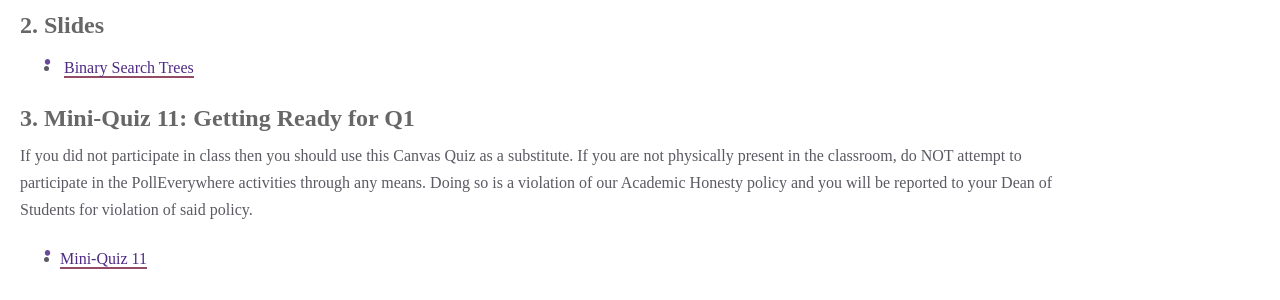
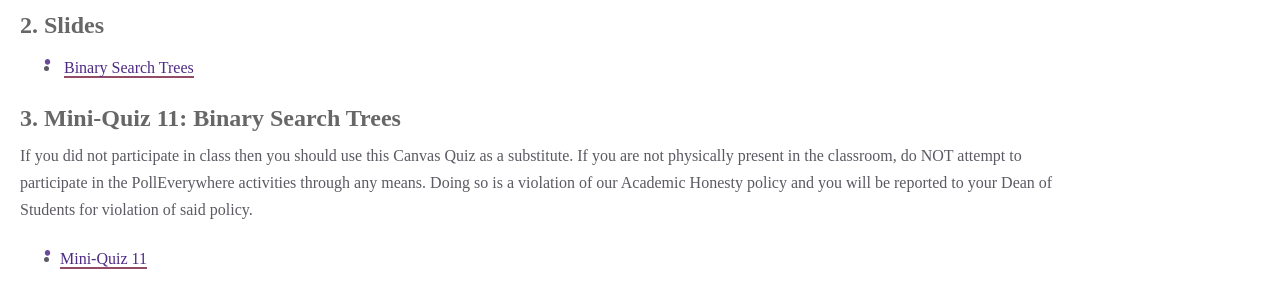
Before and after one commit to shhyou/bain-cs111-web-fork, a Jekyll site: the page built from pages/_lectures/week06_lecture03.md, in a window 1280 px wide. Shown: the part 267-567 px from the top of the page. Built offline with Jekyll 4.4.1, drawn with Linux system fonts in a browser that asks for light colours; some web fonts are replaced.

Commit message:
6.3: mq name

```diff
--- a/pages/_lectures/week06_lecture03.md
+++ b/pages/_lectures/week06_lecture03.md
@@ -7,7 +7,7 @@ type: lecture
 draft: 0
 mini_quiz_id: quizzes/222105
 mini_quiz_num: 11
-mini_quiz_title: Getting Ready for Q1
+mini_quiz_title: Binary Search Trees
 num: 15
 due_date: 2023-10-27
 exercise_url: "lecture15.zip"
```
